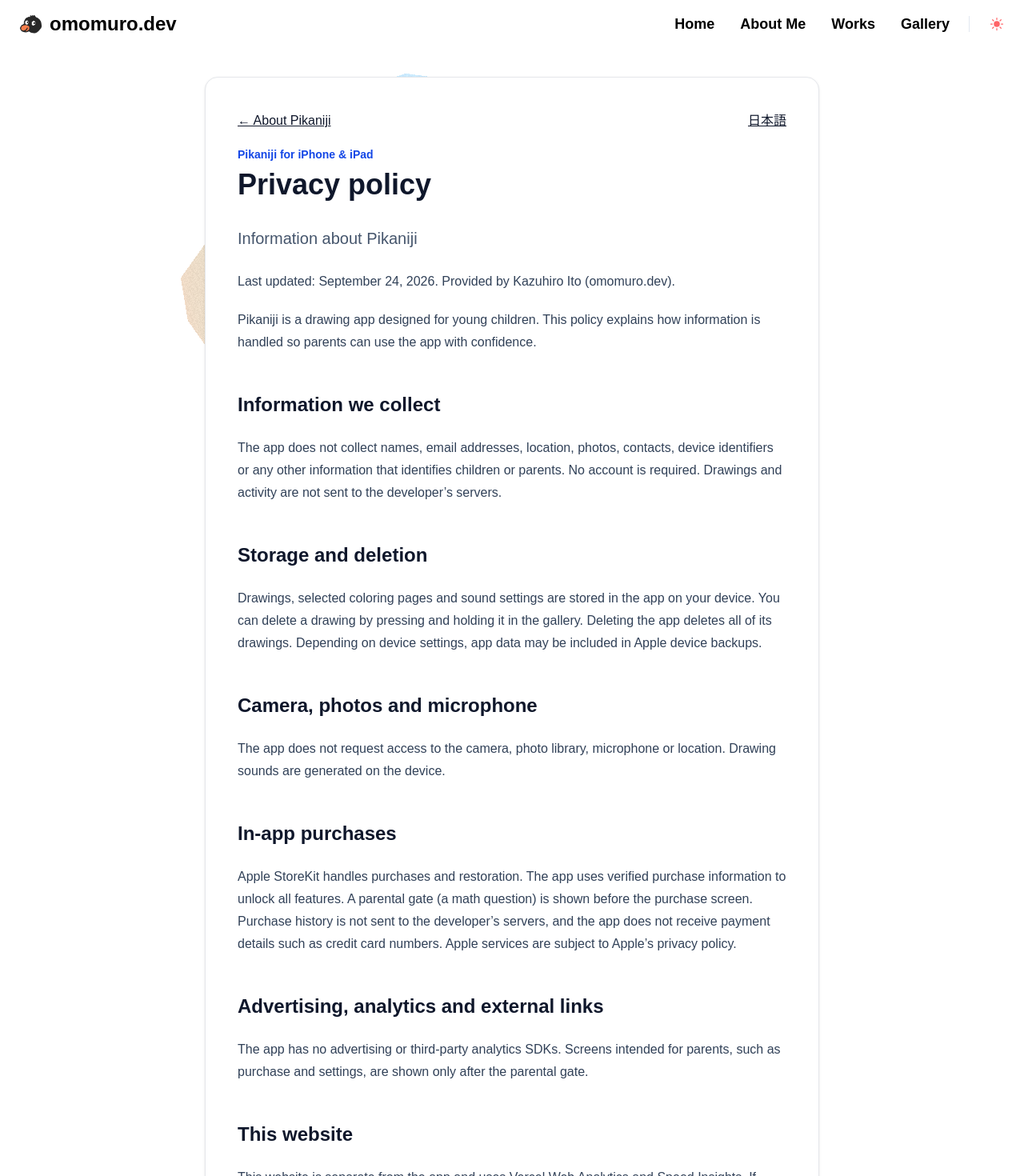
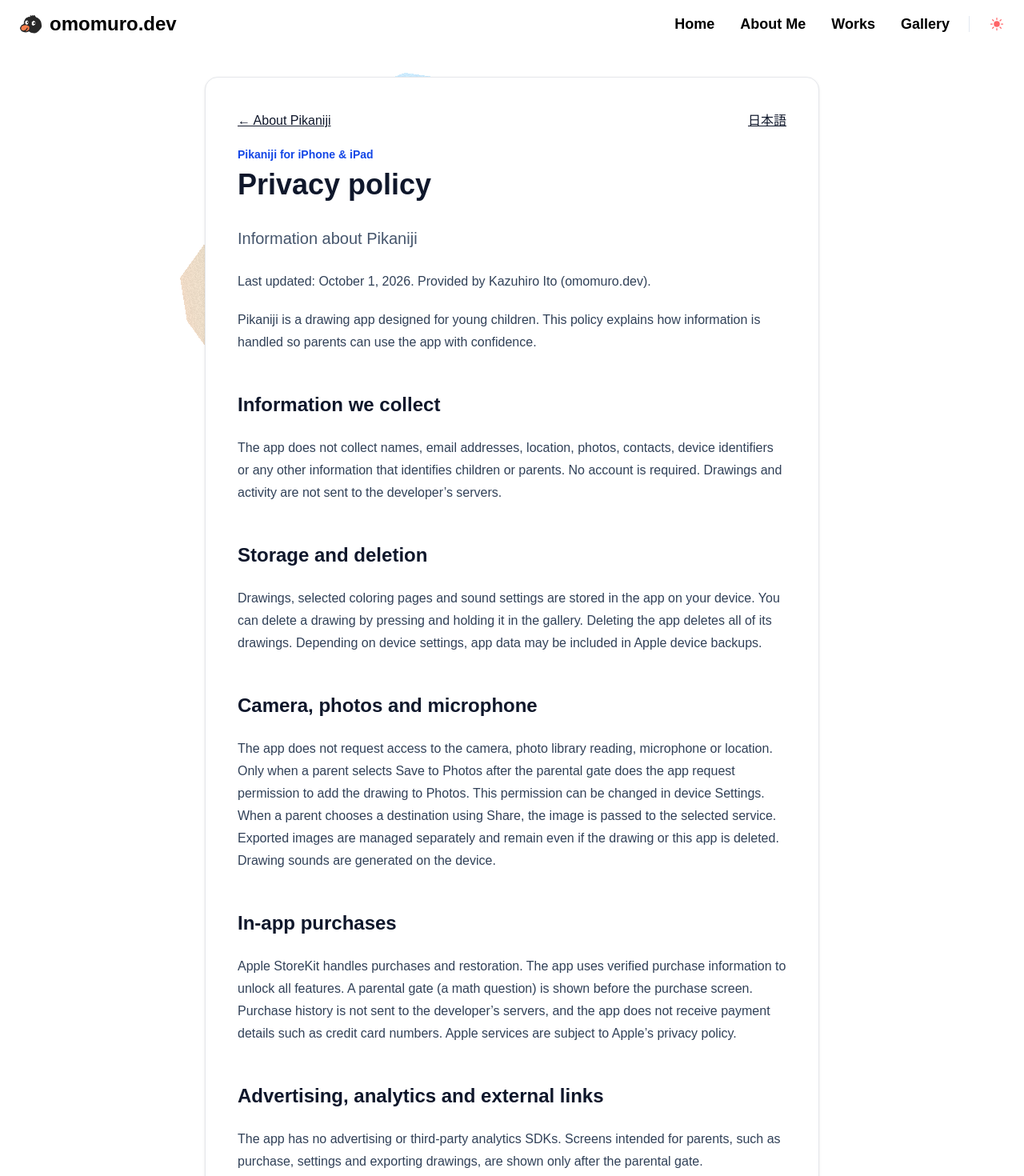
Before and after one commit to KazuhiroIto0127/omomuro.dev, a Next.js app: page /works/pikaniji/en/privacy in a window 1280 px wide. Shown: the top 1470 px of the page at 80% size. Built offline with nearby package versions, Linux system fonts and the light colour scheme; no server answers; a web font is replaced by a local one; what tailwindcss-radix would draw is missing.

Commit message:
fix: clarify Pikaniji drawing export privacy

```diff
--- a/pages/works/pikaniji/en/privacy.tsx
+++ b/pages/works/pikaniji/en/privacy.tsx
@@ -2,7 +2,7 @@
 export default function Page() {
   return (
     <PikanijiDocument language="en" title="Privacy policy" description="Information about Pikaniji">
-      <p>Last updated: September 24, 2026. Provided by Kazuhiro Ito (omomuro.dev).</p>
+      <p>Last updated: October 1, 2026. Provided by Kazuhiro Ito (omomuro.dev).</p>
       <p>
         Pikaniji is a drawing app designed for young children. This policy explains how information is handled so
         parents can use the app with confidence.
@@ -21,8 +21,7 @@
       </p>
       <h2>Camera, photos and microphone</h2>
       <p>
-        The app does not request access to the camera, photo library, microphone or location. Drawing sounds are
-        generated on the device.
+        The app does not request access to the camera, photo library reading, microphone or location. Only when a parent selects Save to Photos after the parental gate does the app request permission to add the drawing to Photos. This permission can be changed in device Settings. When a parent chooses a destination using Share, the image is passed to the selected service. Exported images are managed separately and remain even if the drawing or this app is deleted. Drawing sounds are generated on the device.
       </p>
       <h2>In-app purchases</h2>
       <p>
@@ -33,8 +32,7 @@
       </p>
       <h2>Advertising, analytics and external links</h2>
       <p>
-        The app has no advertising or third-party analytics SDKs. Screens intended for parents, such as purchase and
-        settings, are shown only after the parental gate.
+        The app has no advertising or third-party analytics SDKs. Screens intended for parents, such as purchase, settings and exporting drawings, are shown only after the parental gate.
       </p>
       <h2>This website</h2>
       <p>
--- a/pages/works/pikaniji/privacy.tsx
+++ b/pages/works/pikaniji/privacy.tsx
@@ -2,7 +2,7 @@
 export default function Page() {
   return (
     <PikanijiDocument language="ja" title="プライバシーポリシー" description="ぴかにじのご案内">
-      <p>最終更新日：2026年9月24日 / 提供者：Kazuhiro Ito（omomuro.dev）</p>
+      <p>最終更新日：2026年10月1日 / 提供者：Kazuhiro Ito（omomuro.dev）</p>
       <p>
         ぴかにじは、小さなお子さまが使うことを想定したお絵かきアプリです。保護者の方に安心してお使いいただけるよう、情報の取り扱いを以下のとおり定めます。
       </p>
@@ -16,7 +16,7 @@
       </p>
       <h2>カメラ・写真・マイク</h2>
       <p>
-        アプリはカメラ、写真ライブラリ、マイク、位置情報へのアクセスを求めません。描いたときに鳴る音は、端末の中で作って鳴らしています。
+        アプリはカメラ、写真ライブラリの読み取り、マイク、位置情報へのアクセスを求めません。保護者確認のあとに「写真に保存」を選んだ場合に限り、写真ライブラリへの追加許可を求め、描いた絵を保存します。許可は端末の設定から変更できます。共有機能で保存先・送信先を選んだ場合、その画像が選んだサービスへ渡されます。書き出した画像はアプリ内の絵とは別に管理され、アプリ内の絵やアプリを削除しても残ります。描いたときに鳴る音は端末の中で作って鳴らしています。
       </p>
       <h2>アプリ内購入</h2>
       <p>
@@ -24,7 +24,7 @@
       </p>
       <h2>広告・解析・外部リンク</h2>
       <p>
-        アプリに広告や独自のアクセス解析SDKはありません。購入画面や設定画面など、保護者の方向けの画面は保護者確認のあとにだけ表示します。
+        アプリに広告や独自のアクセス解析SDKはありません。購入画面や設定画面、画像の書き出しなど、保護者の方向けの画面は保護者確認のあとにだけ表示します。
       </p>
       <h2>このWebサイトについて</h2>
       <p>
```
